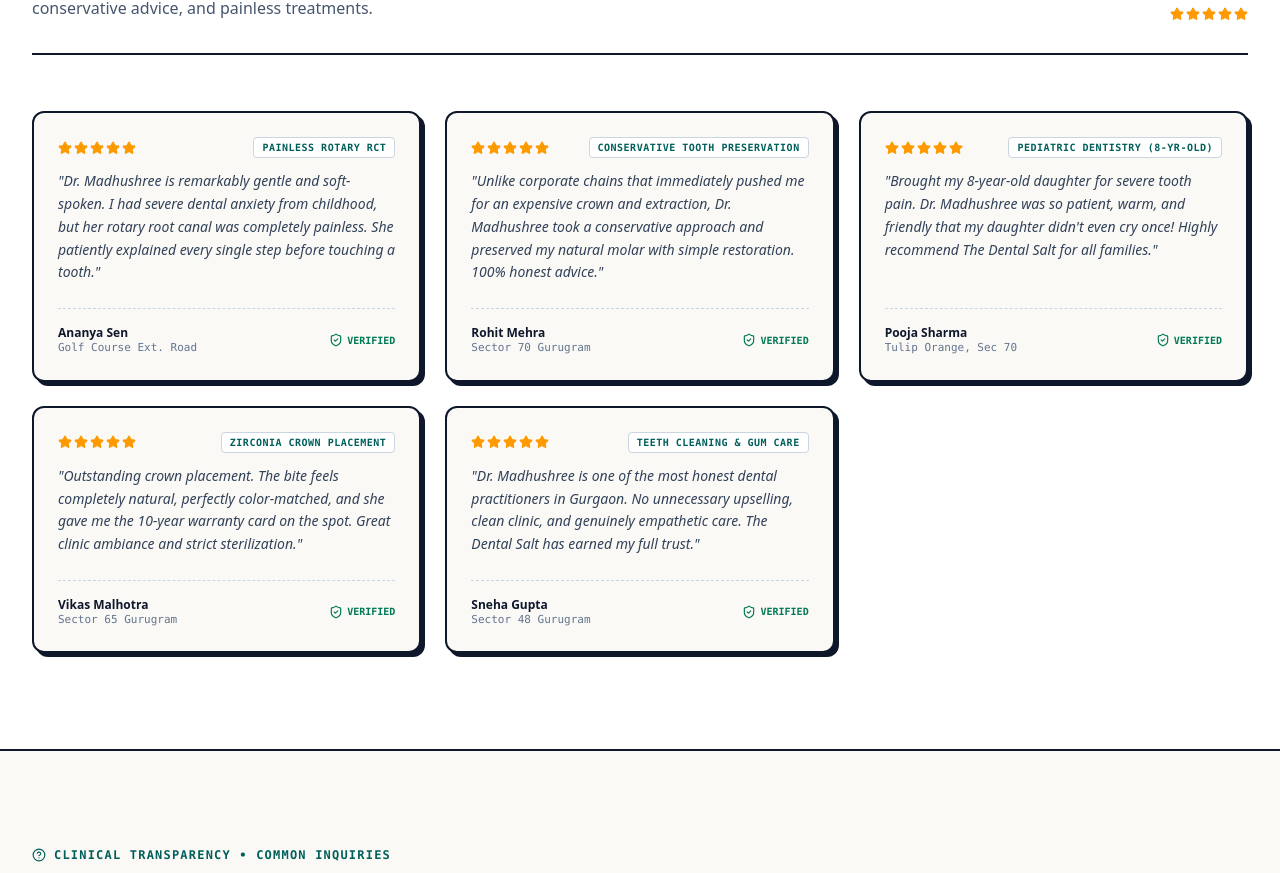
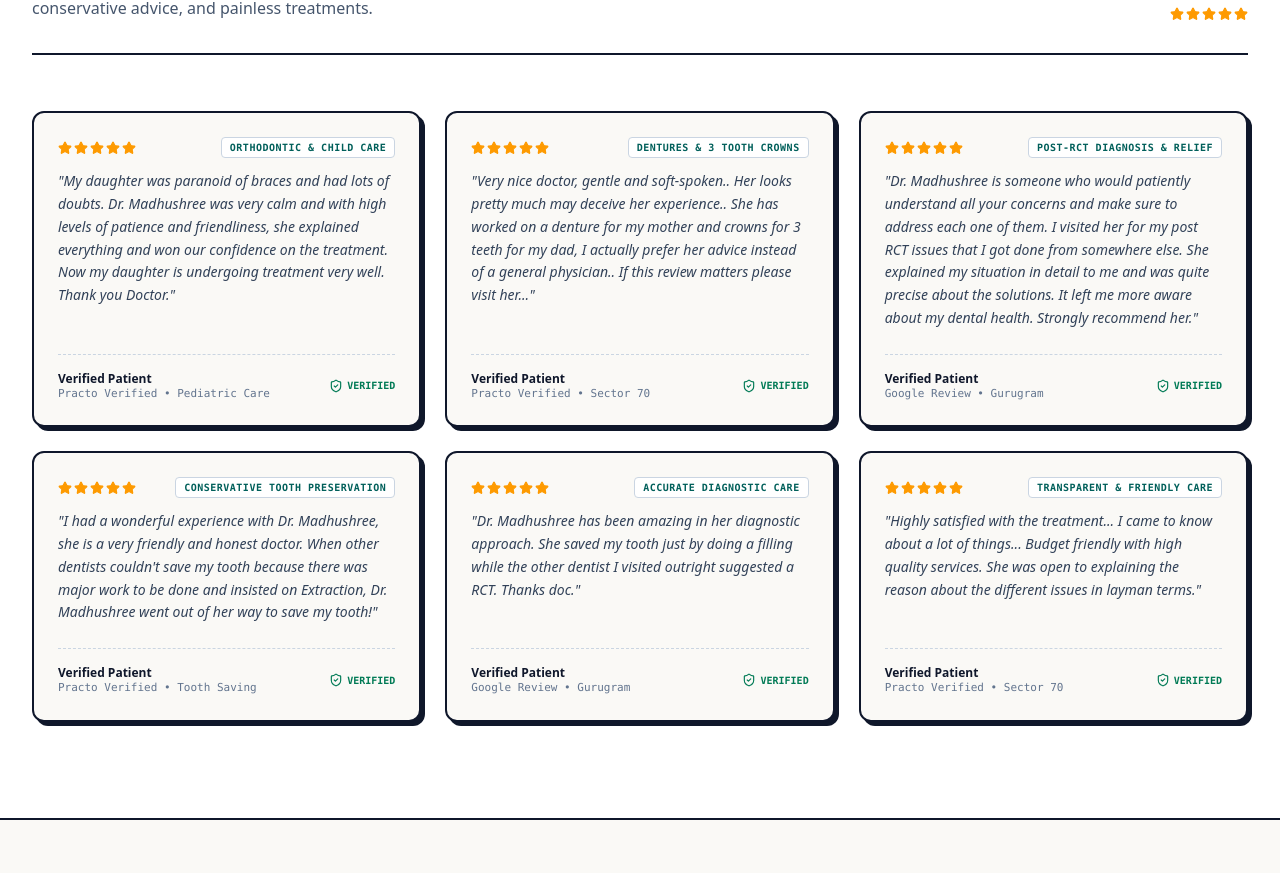
Before and after one commit to Shabbir-Nuruddin/dentalarc, a Next.js app: page / in a window 1280 px wide. Shown: the part 3889-4762 px from the top of the page. Built offline with nearby package versions, Linux system fonts and the light colour scheme.

Commit message:
feat: display exact verbatim Google and Practo patient reviews for Dr Madhushree

```diff
--- a/src/components/home/ReviewsMarquee.tsx
+++ b/src/components/home/ReviewsMarquee.tsx
@@ -4,39 +4,46 @@ import { Star, ShieldCheck, Quote } from "lucide-react";
 
 const patientReviews = [
   {
-    name: "Ananya Sen",
-    location: "Golf Course Ext. Road",
-    service: "Painless Rotary RCT",
+    name: "Verified Patient",
+    location: "Practo Verified • Pediatric Care",
+    service: "Orthodontic & Child Care",
     rating: 5,
-    text: "Dr. Madhushree is remarkably gentle and soft-spoken. I had severe dental anxiety from childhood, but her rotary root canal was completely painless. She patiently explained every single step before touching a tooth.",
+    text: "My daughter was paranoid of braces and had lots of doubts. Dr. Madhushree was very calm and with high levels of patience and friendliness, she explained everything and won our confidence on the treatment. Now my daughter is undergoing treatment very well. Thank you Doctor.",
   },
   {
-    name: "Rohit Mehra",
-    location: "Sector 70 Gurugram",
+    name: "Verified Patient",
+    location: "Practo Verified • Sector 70",
+    service: "Dentures & 3 Tooth Crowns",
+    rating: 5,
+    text: "Very nice doctor, gentle and soft-spoken.. Her looks pretty much may deceive her experience.. She has worked on a denture for my mother and crowns for 3 teeth for my dad, I actually prefer her advice instead of a general physician.. If this review matters please visit her...",
+  },
+  {
+    name: "Verified Patient",
+    location: "Google Review • Gurugram",
+    service: "Post-RCT Diagnosis & Relief",
+    rating: 5,
+    text: "Dr. Madhushree is someone who would patiently understand all your concerns and make sure to address each one of them. I visited her for my post RCT issues that I got done from somewhere else. She explained my situation in detail to me and was quite precise about the solutions. It left me more aware about my dental health. Strongly recommend her.",
+  },
+  {
+    name: "Verified Patient",
+    location: "Practo Verified • Tooth Saving",
     service: "Conservative Tooth Preservation",
     rating: 5,
-    text: "Unlike corporate chains that immediately pushed me for an expensive crown and extraction, Dr. Madhushree took a conservative approach and preserved my natural molar with simple restoration. 100% honest advice.",
+    text: "I had a wonderful experience with Dr. Madhushree, she is a very friendly and honest doctor. When other dentists couldn't save my tooth because there was major work to be done and insisted on Extraction, Dr. Madhushree went out of her way to save my tooth!",
   },
   {
-    name: "Pooja Sharma",
-    location: "Tulip Orange, Sec 70",
-    service: "Pediatric Dentistry (8-yr-old)",
+    name: "Verified Patient",
+    location: "Google Review • Gurugram",
+    service: "Accurate Diagnostic Care",
     rating: 5,
-    text: "Brought my 8-year-old daughter for severe tooth pain. Dr. Madhushree was so patient, warm, and friendly that my daughter didn't even cry once! Highly recommend The Dental Salt for all families.",
+    text: "Dr. Madhushree has been amazing in her diagnostic approach. She saved my tooth just by doing a filling while the other dentist I visited outright suggested a RCT. Thanks doc.",
   },
   {
-    name: "Vikas Malhotra",
-    location: "Sector 65 Gurugram",
-    service: "Zirconia Crown Placement",
+    name: "Verified Patient",
+    location: "Practo Verified • Sector 70",
+    service: "Transparent & Friendly Care",
     rating: 5,
-    text: "Outstanding crown placement. The bite feels completely natural, perfectly color-matched, and she gave me the 10-year warranty card on the spot. Great clinic ambiance and strict sterilization.",
-  },
-  {
-    name: "Sneha Gupta",
-    location: "Sector 48 Gurugram",
-    service: "Teeth Cleaning & Gum Care",
-    rating: 5,
-    text: "Dr. Madhushree is one of the most honest dental practitioners in Gurgaon. No unnecessary upselling, clean clinic, and genuinely empathetic care. The Dental Salt has earned my full trust.",
+    text: "Highly satisfied with the treatment... I came to know about a lot of things... Budget friendly with high quality services. She was open to explaining the reason about the different issues in layman terms.",
   },
 ];
 
```
